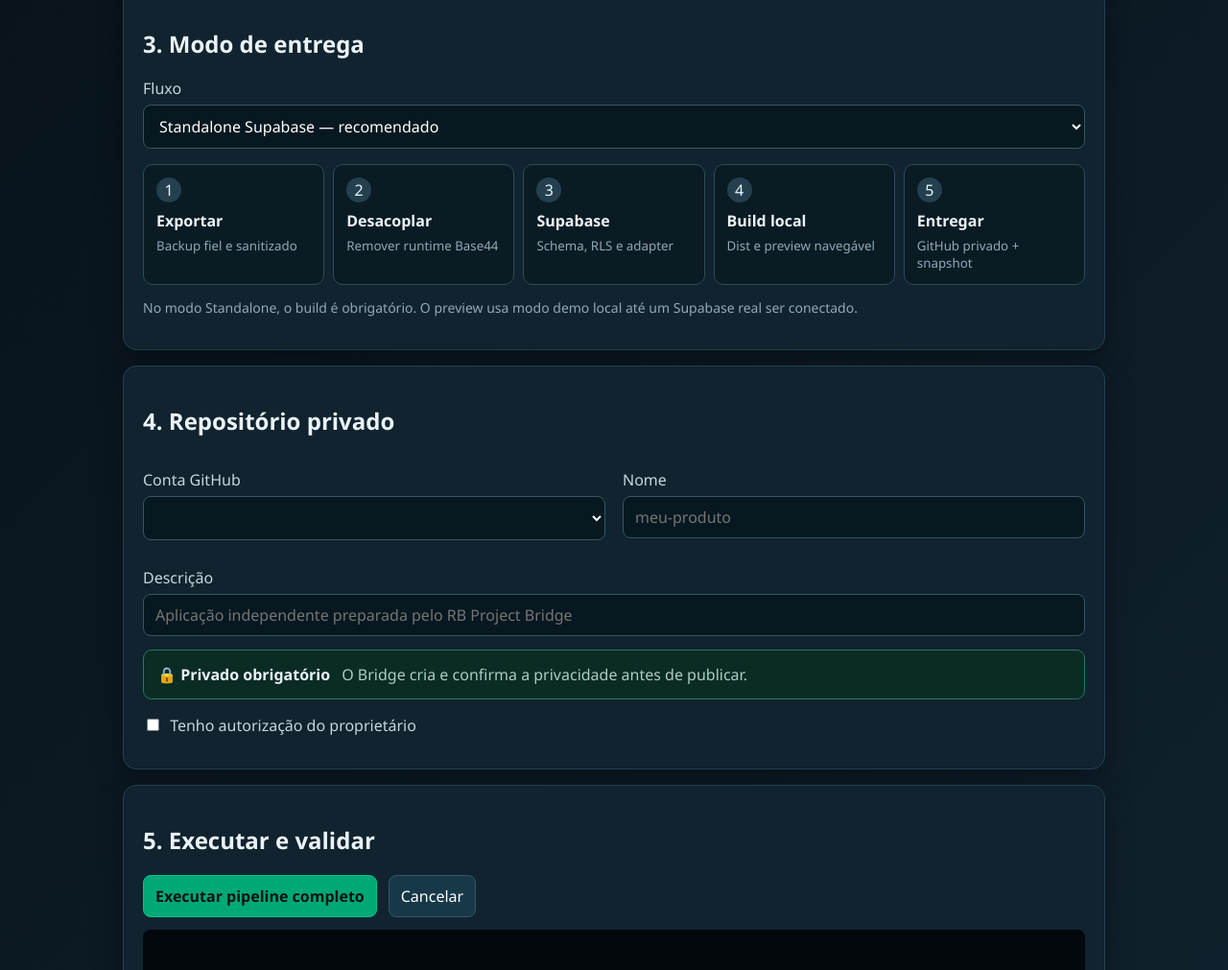
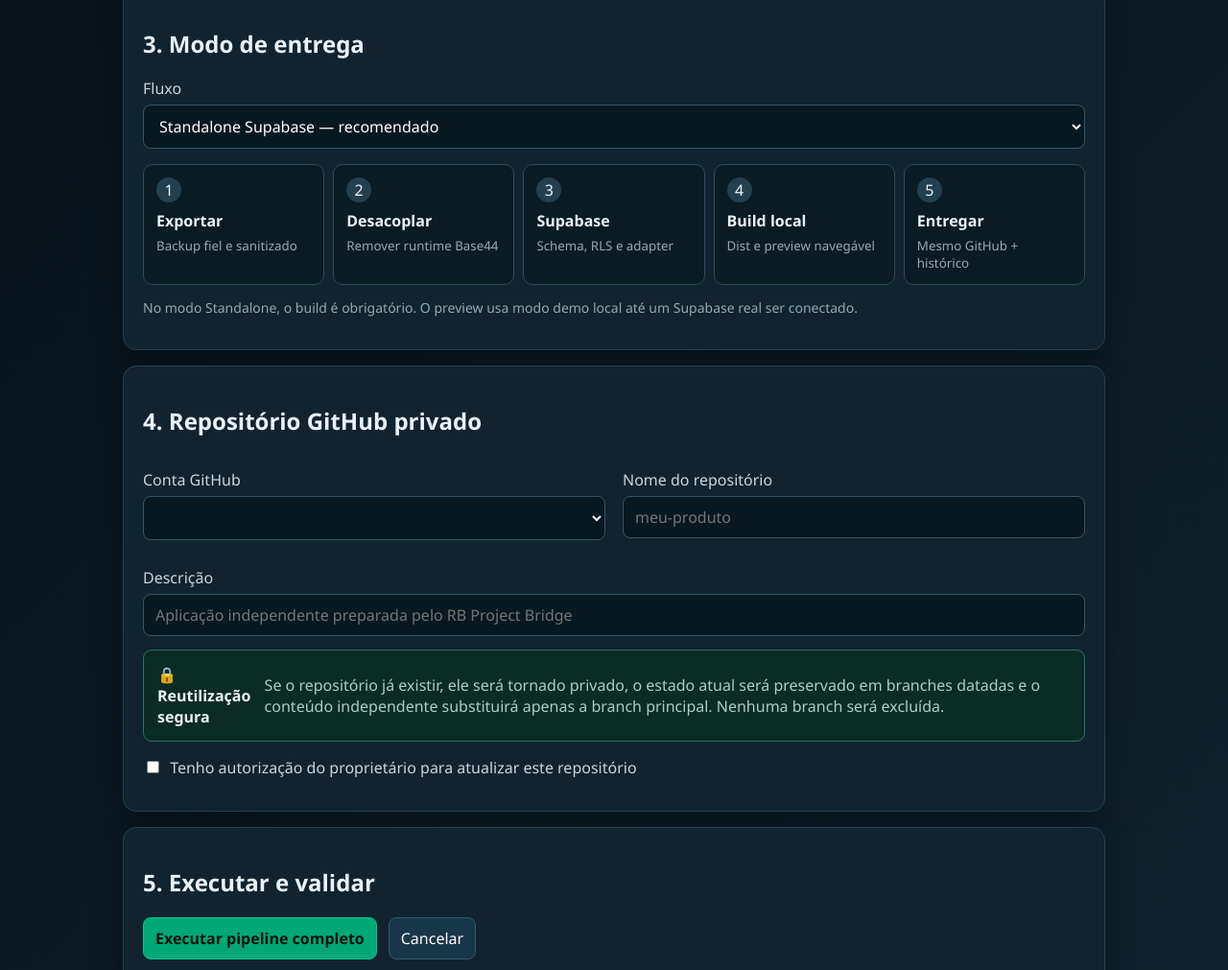
Before and after one commit to rennanbrasileiro/rb-project-bridge, an Electron app: page renderer/index.html in a window 1280 px wide. Shown: the part 546-1557 px from the top of the page at 96% size. Drawn offline with Linux system fonts and the light colour scheme; no server answers.

Commit message:
Explain safe reuse of existing GitHub repository

```diff
--- a/renderer/index.html
+++ b/renderer/index.html
@@ -36,17 +36,17 @@
         <div data-step="standalone"><span>2</span><strong>Desacoplar</strong><small>Remover runtime Base44</small></div>
         <div data-step="supabase"><span>3</span><strong>Supabase</strong><small>Schema, RLS e adapter</small></div>
         <div data-step="build"><span>4</span><strong>Build local</strong><small>Dist e preview navegável</small></div>
-        <div data-step="github-publish"><span>5</span><strong>Entregar</strong><small>GitHub privado + snapshot</small></div>
+        <div data-step="github-publish"><span>5</span><strong>Entregar</strong><small>Mesmo GitHub + histórico</small></div>
       </div>
       <p class="hint">No modo Standalone, o build é obrigatório. O preview usa modo demo local até um Supabase real ser conectado.</p>
     </section>
 
     <section class="card">
-      <h2>4. Repositório privado</h2>
-      <div class="grid two"><label>Conta GitHub<select id="owner"></select></label><label>Nome<input id="repoName" placeholder="meu-produto"></label></div>
+      <h2>4. Repositório GitHub privado</h2>
+      <div class="grid two"><label>Conta GitHub<select id="owner"></select></label><label>Nome do repositório<input id="repoName" placeholder="meu-produto"></label></div>
       <label>Descrição<input id="description" placeholder="Aplicação independente preparada pelo RB Project Bridge"></label>
-      <div class="private-lock"><strong>🔒 Privado obrigatório</strong><span>O Bridge cria e confirma a privacidade antes de publicar.</span></div>
-      <label><input type="checkbox" id="authorization"> Tenho autorização do proprietário</label>
+      <div class="private-lock"><strong>🔒 Reutilização segura</strong><span>Se o repositório já existir, ele será tornado privado, o estado atual será preservado em branches datadas e o conteúdo independente substituirá apenas a branch principal. Nenhuma branch será excluída.</span></div>
+      <label><input type="checkbox" id="authorization"> Tenho autorização do proprietário para atualizar este repositório</label>
     </section>
 
     <section class="card">
```
